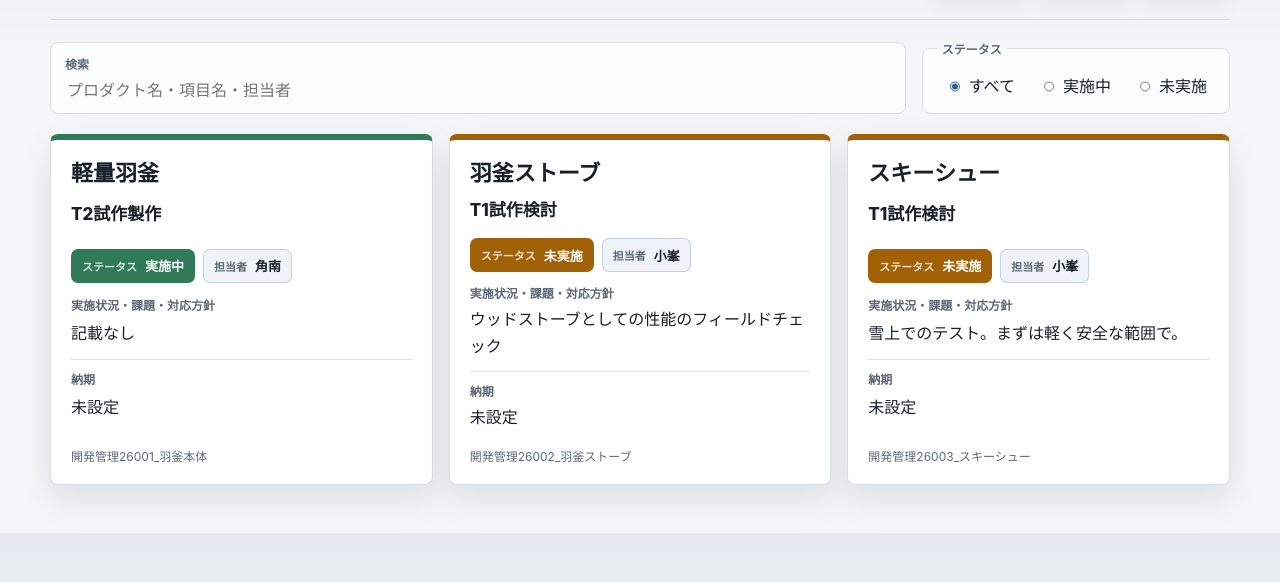
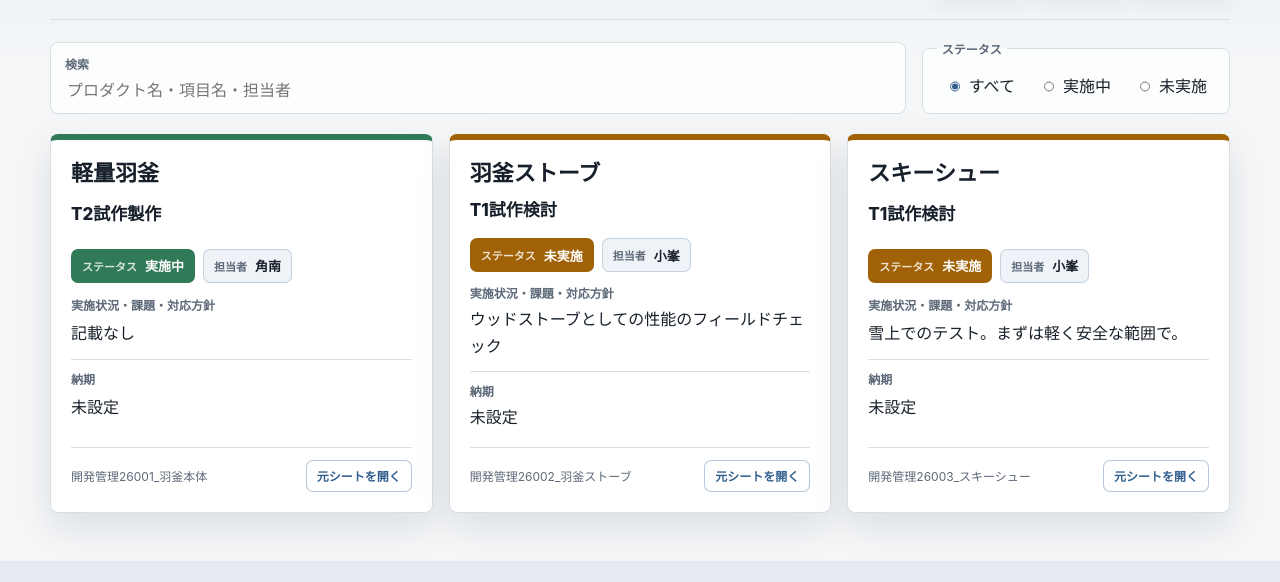
Before and after one commit to tsdesignltd/moonlight, a plain HTML site: page index.html in a window 1280 px wide. Shown: the part 218-800 px from the top of the page. Drawn offline with Linux system fonts and the light colour scheme.

Commit message:
Add per-card sheet links

```diff
--- a/app.js
+++ b/app.js
@@ -11,6 +11,8 @@ const embeddedRecords = [
     owner: "角南",
     notes: "",
     dueDate: "",
+    sheetUrl:
+      "https://docs.google.com/spreadsheets/d/1ghLnmliuFz-3z8QPrWs8aKnbukPHnHQhiDMKZkZpEK0/edit#gid=1627009869",
   },
   {
     sheetName: "開発管理26002_羽釜ストーブ",
@@ -21,6 +23,8 @@ const embeddedRecords = [
     owner: "小峯",
     notes: "ウッドストーブとしての性能のフィールドチェック",
     dueDate: "",
+    sheetUrl:
+      "https://docs.google.com/spreadsheets/d/1ghLnmliuFz-3z8QPrWs8aKnbukPHnHQhiDMKZkZpEK0/edit#gid=291645431",
   },
   {
     sheetName: "開発管理26003_スキーシュー",
@@ -31,6 +35,8 @@ const embeddedRecords = [
     owner: "小峯",
     notes: "雪上でのテスト。まずは軽く安全な範囲で。",
     dueDate: "",
+    sheetUrl:
+      "https://docs.google.com/spreadsheets/d/1ghLnmliuFz-3z8QPrWs8aKnbukPHnHQhiDMKZkZpEK0/edit#gid=759713071",
   },
 ];
 
@@ -131,7 +137,10 @@ function createCard(record) {
         <p class="field-value due-date"></p>
       </div>
     </div>
-    <div class="sheet-name"></div>
+    <div class="card-foot">
+      <div class="sheet-name"></div>
+      <a class="sheet-link" target="_blank" rel="noopener noreferrer">元シートを開く</a>
+    </div>
   `;
 
   card.querySelector(".product-name").textContent = record.productName;
@@ -141,6 +150,7 @@ function createCard(record) {
   card.querySelector(".notes").textContent = notes;
   card.querySelector(".due-date").textContent = record.dueDate || "未設定";
   card.querySelector(".sheet-name").textContent = record.sheetName;
+  card.querySelector(".sheet-link").href = record.sheetUrl || sourceUrl;
   card.title = sourceUrl;
 
   return card;
--- a/data/progress.json
+++ b/data/progress.json
@@ -7,7 +7,8 @@
     "status": "実施中",
     "owner": "角南",
     "notes": "",
-    "dueDate": ""
+    "dueDate": "",
+    "sheetUrl": "https://docs.google.com/spreadsheets/d/1ghLnmliuFz-3z8QPrWs8aKnbukPHnHQhiDMKZkZpEK0/edit#gid=1627009869"
   },
   {
     "sheetName": "開発管理26002_羽釜ストーブ",
@@ -17,7 +18,8 @@
     "status": "未実施",
     "owner": "小峯",
     "notes": "ウッドストーブとしての性能のフィールドチェック",
-    "dueDate": ""
+    "dueDate": "",
+    "sheetUrl": "https://docs.google.com/spreadsheets/d/1ghLnmliuFz-3z8QPrWs8aKnbukPHnHQhiDMKZkZpEK0/edit#gid=291645431"
   },
   {
     "sheetName": "開発管理26003_スキーシュー",
@@ -27,6 +29,7 @@
     "status": "未実施",
     "owner": "小峯",
     "notes": "雪上でのテスト。まずは軽く安全な範囲で。",
-    "dueDate": ""
+    "dueDate": "",
+    "sheetUrl": "https://docs.google.com/spreadsheets/d/1ghLnmliuFz-3z8QPrWs8aKnbukPHnHQhiDMKZkZpEK0/edit#gid=759713071"
   }
 ]
--- a/styles.css
+++ b/styles.css
@@ -309,10 +309,39 @@ h1 {
   border-top: 1px solid var(--line);
 }
 
+.card-foot {
+  display: flex;
+  gap: 10px;
+  align-items: center;
+  justify-content: space-between;
+  align-self: end;
+  padding-top: 12px;
+  border-top: 1px solid var(--line);
+}
+
 .sheet-name {
-  align-self: end;
   font-size: 12px;
   overflow-wrap: anywhere;
+}
+
+.sheet-link {
+  flex: 0 0 auto;
+  display: inline-flex;
+  align-items: center;
+  justify-content: center;
+  min-height: 32px;
+  padding: 6px 10px;
+  color: var(--blue);
+  background: #ffffff;
+  border: 1px solid rgba(49, 95, 143, 0.34);
+  border-radius: 7px;
+  font-size: 12px;
+  font-weight: 800;
+  text-decoration: none;
+}
+
+.sheet-link:hover {
+  background: rgba(49, 95, 143, 0.08);
 }
 
 .empty-state {
@@ -366,4 +395,9 @@ h1 {
   .status-badge {
     justify-self: start;
   }
+
+  .card-foot {
+    display: grid;
+    justify-items: start;
+  }
 }
```
